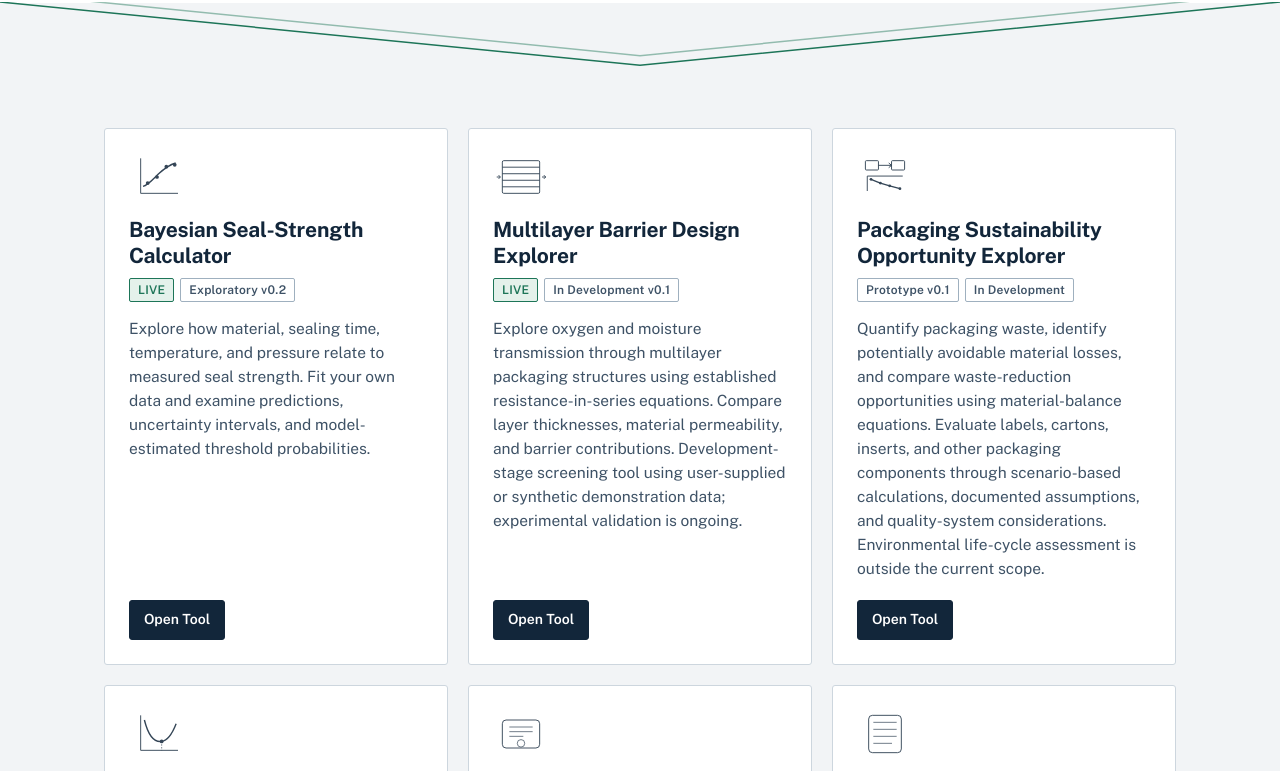
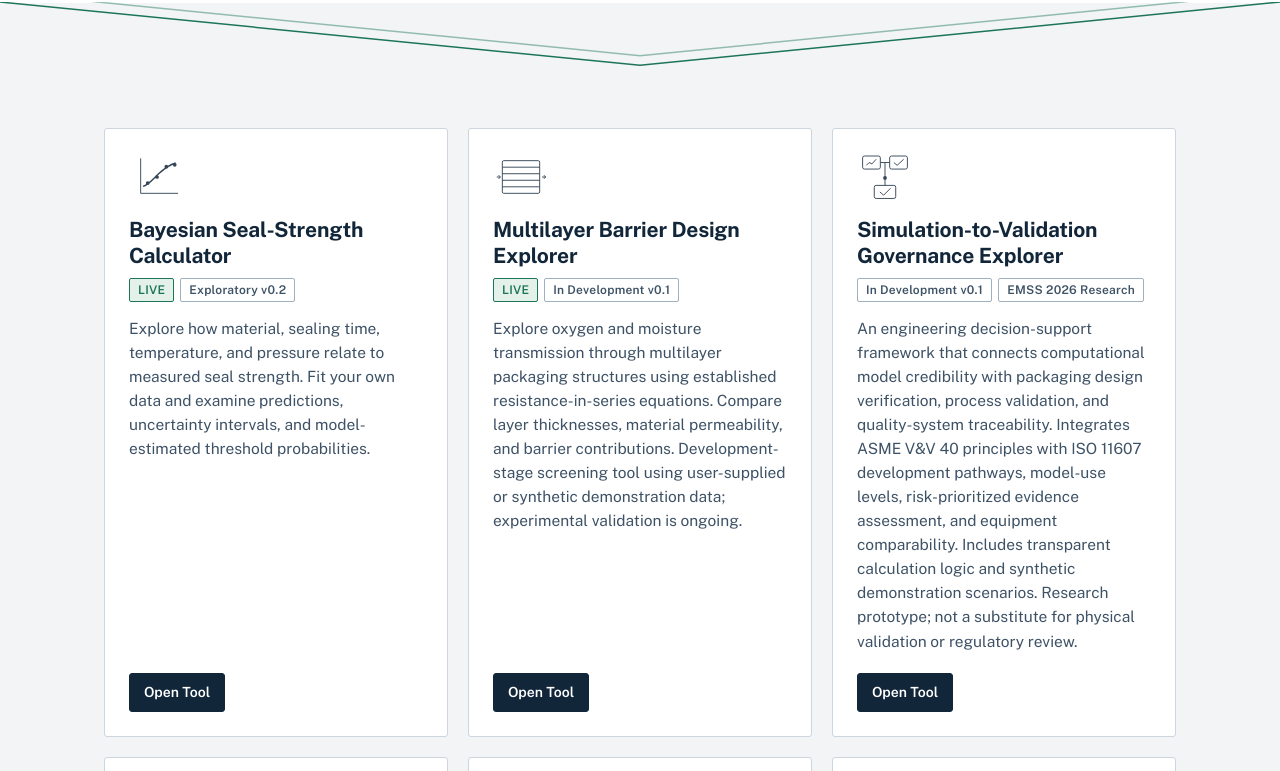
Before and after one commit to chetanpatadiya/chetanpatadiya.github.io, a plain HTML site: page work/index.html in a window 1280 px wide. Shown: the part 336-1107 px from the top of the page. Drawn offline with Linux system fonts and the light colour scheme.

Commit message:
Add Simulation-to-Validation Governance Explorer card
Added a new project card for the Simulation-to-Validation Governance Explorer, including SVG graphics and detailed project description.

```diff
--- a/work/index.html
+++ b/work/index.html
@@ -137,6 +137,94 @@
 
     <div class="project-card-footer">
       <a href="https://chetanpatadiya.github.io/barrier-design-explorer/"
+         class="button button-primary button-small"
+         target="_blank" rel="noopener noreferrer">
+        Open Tool
+      </a>
+    </div>
+  </div>
+</div>
+
+
+<!-- SIMULATION-TO-VALIDATION GOVERNANCE EXPLORER -->
+<div class="project-card">
+  <div class="project-card-image">
+    <svg class="svg-placeholder" width="100" height="100"
+         viewBox="0 0 120 120" aria-hidden="true">
+
+      <!-- Model credibility -->
+      <rect x="12" y="15" width="38" height="28"
+            rx="4" stroke="currentColor"
+            stroke-width="2" fill="none"/>
+
+      <!-- Packaging validation -->
+      <rect x="70" y="15" width="38" height="28"
+            rx="4" stroke="currentColor"
+            stroke-width="2" fill="none"/>
+
+      <!-- Decision governance -->
+      <rect x="37" y="78" width="46" height="28"
+            rx="4" stroke="currentColor"
+            stroke-width="2" fill="none"/>
+
+      <!-- Connections -->
+      <path d="M50 29 H70 M60 29 V62
+               M60 62 V78"
+            stroke="currentColor"
+            stroke-width="2" fill="none"/>
+
+      <circle cx="60" cy="62" r="4"
+              fill="currentColor"/>
+
+      <!-- Credibility levels -->
+      <path d="M20 35 L26 29 L32 32 L41 22"
+            stroke="currentColor"
+            stroke-width="2" fill="none"/>
+
+      <!-- Verification -->
+      <path d="M79 29 L86 35 L100 22"
+            stroke="currentColor"
+            stroke-width="2" fill="none"/>
+
+      <!-- Governance decision -->
+      <path d="M49 92 L57 99 L72 84"
+            stroke="currentColor"
+            stroke-width="2" fill="none"/>
+    </svg>
+  </div>
+
+  <div class="project-card-content">
+    <p class="project-category">Engineering Tool</p>
+
+    <h3 class="project-card-title">
+      Simulation-to-Validation Governance Explorer
+    </h3>
+
+    <div class="project-card-status">
+      <span class="badge badge-neutral">
+        In Development v0.1
+      </span>
+      <span class="badge badge-neutral">
+        EMSS 2026 Research
+      </span>
+    </div>
+
+    <p class="project-card-description">
+      An engineering decision-support framework that
+      connects computational model credibility with
+      packaging design verification, process validation,
+      and quality-system traceability. Integrates
+      ASME V&amp;V 40 principles with ISO 11607
+      development pathways, model-use levels,
+      risk-prioritized evidence assessment, and
+      equipment comparability. Includes transparent
+      calculation logic and synthetic demonstration
+      scenarios. Research prototype; not a substitute
+      for physical validation or regulatory review.
+    </p>
+
+    <div class="project-card-footer">
+      <a href="https://chetanpatadiya.github.io/Simulation-to-Validation-Governance-Explorer/"
          class="button button-primary button-small"
          target="_blank" rel="noopener noreferrer">
         Open Tool
```
